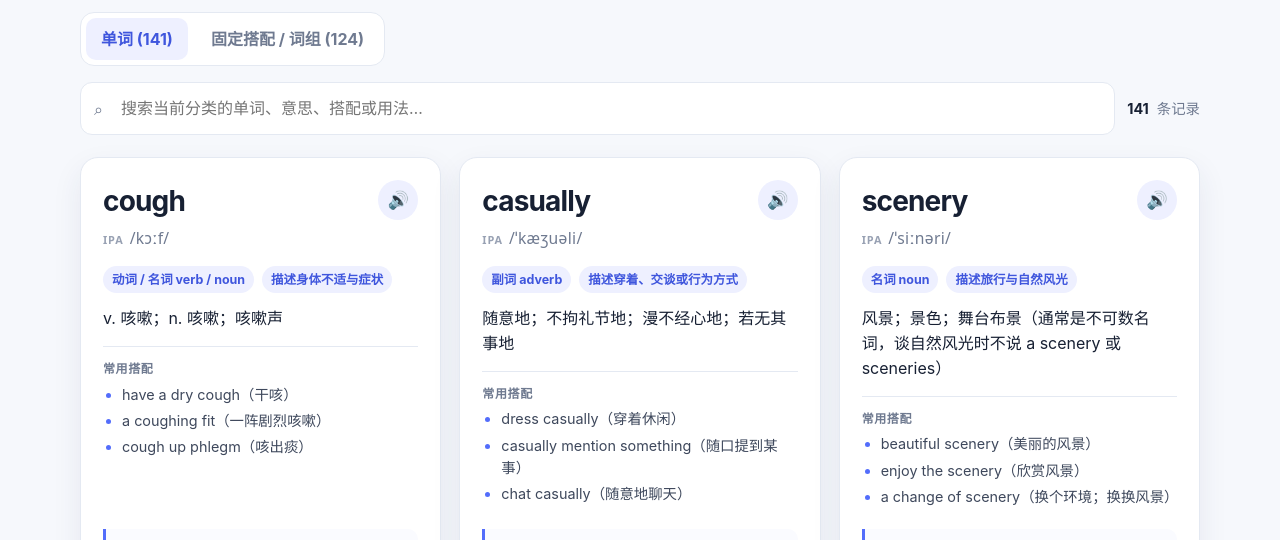
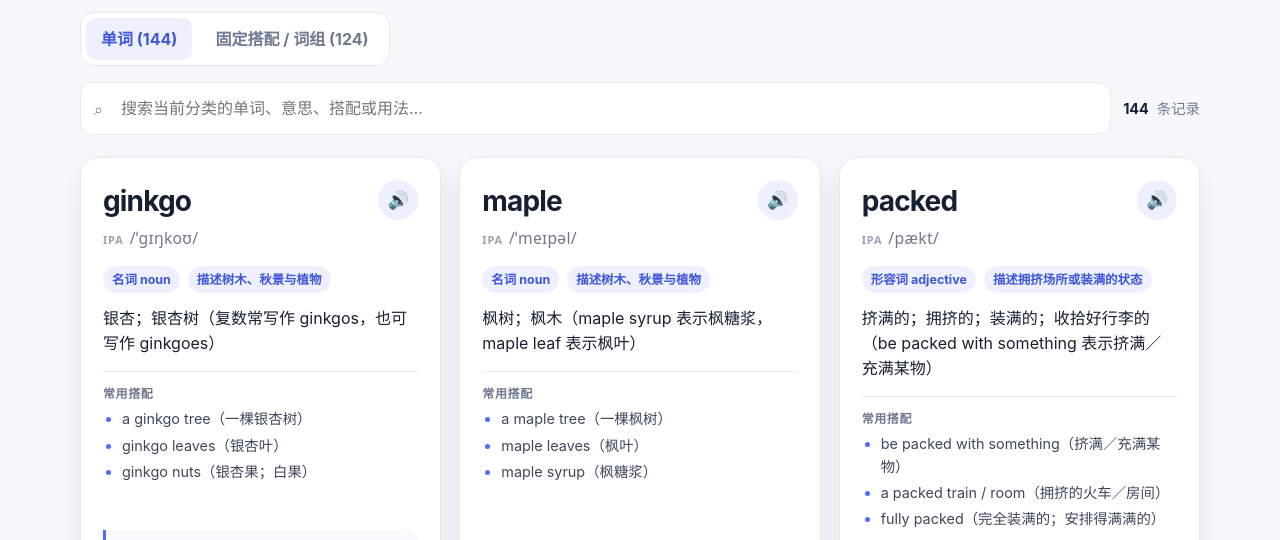
Before and after one commit to Eschngn/EnglishLearning, a plain HTML site: page speaking-notebook.html in a window 1280 px wide. Shown: the part 233-773 px from the top of the page. Drawn offline with Linux system fonts and the light colour scheme.

Commit message:
add new words

```diff
--- a/speaking-notebook.html
+++ b/speaking-notebook.html
@@ -37,6 +37,9 @@
   <script>
     // 数组按添加时间倒序排列（最新的在最前面），显示时直接按数组顺序展示。
     const words = [
+      {type:"word",word:"ginkgo",ipa:"/ˈɡɪŋkoʊ/",part:"名词 noun",meaning:"银杏；银杏树（复数常写作 ginkgos，也可写作 ginkgoes）",scene:"描述树木、秋景与植物",example:"The ginkgo trees along the street turn bright yellow in autumn.",translation:"街道两旁的银杏树到了秋天会变成明亮的黄色。"},
+      {type:"word",word:"maple",ipa:"/ˈmeɪpəl/",part:"名词 noun",meaning:"枫树；枫木（maple syrup 表示枫糖浆，maple leaf 表示枫叶）",scene:"描述树木、秋景与植物",example:"The maple leaves turned red and orange in the autumn sun.",translation:"枫叶在秋日阳光下变成了红色和橙色。"},
+      {type:"word",word:"packed",ipa:"/pækt/",part:"形容词 adjective",meaning:"挤满的；拥挤的；装满的；收拾好行李的（be packed with something 表示挤满／充满某物）",scene:"描述拥挤场所或装满的状态",example:"The train was packed with commuters during rush hour.",translation:"高峰时段，火车上挤满了通勤者。"},
       {type:"word",word:"cough",ipa:"/kɔːf/",part:"动词 / 名词 verb / noun",meaning:"v. 咳嗽；n. 咳嗽；咳嗽声",scene:"描述身体不适与症状",example:"I’ve had a dry cough for a few days, and I keep coughing at night.",translation:"我干咳好几天了，晚上总是咳嗽。"},
       {type:"word",word:"casually",ipa:"/ˈkæʒuəli/",part:"副词 adverb",meaning:"随意地；不拘礼节地；漫不经心地；若无其事地",scene:"描述穿着、交谈或行为方式",example:"She casually mentioned that she was moving to another city.",translation:"她随口提到自己要搬去另一个城市。"},
       {type:"word",word:"scenery",ipa:"/ˈsiːnəri/",part:"名词 noun",meaning:"风景；景色；舞台布景（通常是不可数名词，谈自然风光时不说 a scenery 或 sceneries）",scene:"描述旅行与自然风光",example:"We stopped along the way to enjoy the mountain scenery.",translation:"我们在途中停下来欣赏山间风光。"},
@@ -305,6 +308,9 @@
     ];
     // 单词展示高频搭配，词组展示相近表达或常用句型。
     const learningNotes = {
+      "ginkgo":["a ginkgo tree（一棵银杏树）","ginkgo leaves（银杏叶）","ginkgo nuts（银杏果；白果）"],
+      "maple":["a maple tree（一棵枫树）","maple leaves（枫叶）","maple syrup（枫糖浆）"],
+      "packed":["be packed with something（挤满／充满某物）","a packed train / room（拥挤的火车／房间）","fully packed（完全装满的；安排得满满的）"],
       "cough":["have a dry cough（干咳）","a coughing fit（一阵剧烈咳嗽）","cough up phlegm（咳出痰）"],
       "casually":["dress casually（穿着休闲）","casually mention something（随口提到某事）","chat casually（随意地聊天）"],
       "scenery":["beautiful scenery（美丽的风景）","enjoy the scenery（欣赏风景）","a change of scenery（换个环境；换换风景）"],
```
